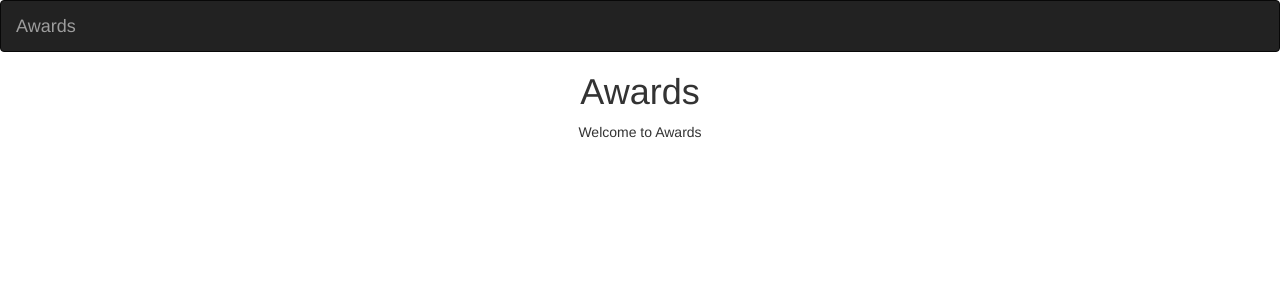
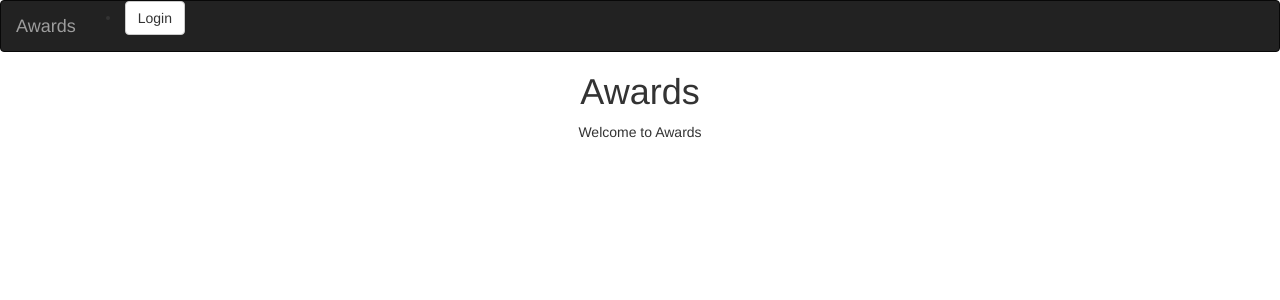
Before and after one commit to Fahari/Awards, a Django app: template tuzo/templates/base.html in a window 1280 px wide. Shown: the top 300 px of the page. Run offline with Django 3.2, Linux system fonts and the light colour scheme; the template is opened without the code that fills it, so the values that code supplies are empty; some libraries are stand-ins or nearby versions.

Commit message:
update the navbar

```diff
--- a/tuzo/templates/navbar.html
+++ b/tuzo/templates/navbar.html
@@ -11,6 +11,30 @@
     <div class="navbar-header">
       <a class="navbar-brand" href="{% url 'home' %}">Awards</a>
     </div>
+    <div class="col-sm-6 col-md-6">
+        {% if user.is_authenticated %}
+        <ul>
+          <li class="dropdown">
+            <a href="#" class="dropdown-toggle btn btn-default" data-toggle="dropdown" role="button" aria-expanded="false">Account
+                      <span class="caret"></span>
+                  </a>
+            <ul class="dropdown-menu" role="menu">
+              <li>
+                <a href="/accounts/password/change">Change Password</a>
+              </li>
+              <li>
+                <a href="/logout">Logout</a>
+              </li>
+            </ul>
+          </li>
+        </ul>
+        {% else %}
+        <li>
+          <a class='btn btn-default' href="/accounts/login">Login</a>
+        </li>
+
+        {% endif %}
+      </div>
   </div>
 </nav>
 </body>
```
